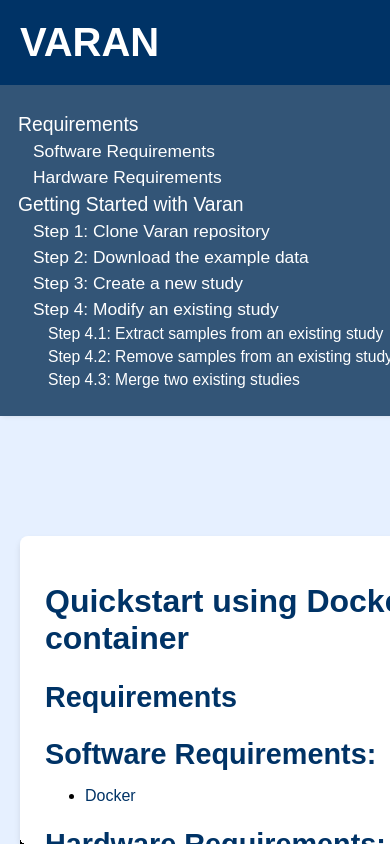
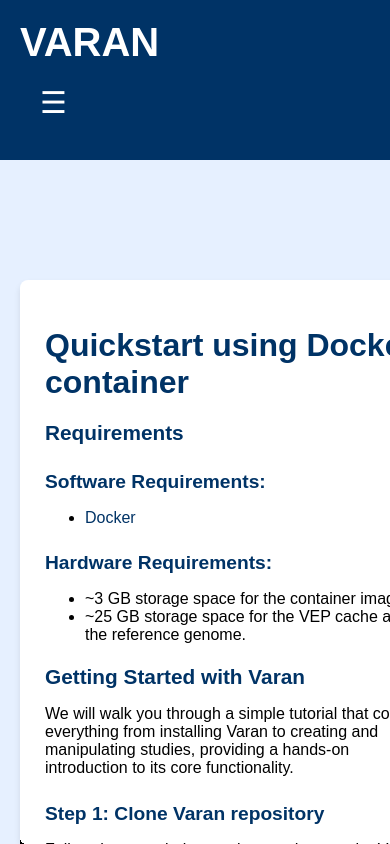
Before and after one commit to bioinformatics-policlinicogemelli/Varan, a plain HTML site: page docs/quickstart.html in a window 390 px wide. Shown: the top 844 px of the page. Drawn offline with Linux system fonts and the light colour scheme.

Commit message:
* added disappearing menu * set font size

```diff
--- a/docs/quickstart.html
+++ b/docs/quickstart.html
@@ -33,6 +33,18 @@
             margin: 0;
         }
 
+        /* Menu a tendina */
+        .menu-icon {
+            display: block;
+            cursor: pointer;
+            font-size: 30px;
+            color: white;
+            padding: 10px;
+            background-color: #003366;
+            border: none;
+            margin: 10px;
+        }
+
         /* Contenitore principale con barra laterale e contenuto */
         .main-container {
             display: flex;
@@ -54,6 +66,11 @@
             overflow-y: auto;
             padding-left: 15px;
             box-shadow: 2px 0 5px rgba(0, 0, 0, 0.1);
+            display: none; /* Nascondi la sidebar per default */
+        }
+
+        .sidebar.active {
+            display: block; /* Mostra la sidebar quando è attiva */
         }
 
         .sidebar h2 {
@@ -103,8 +120,8 @@
         }
 
         .content::-webkit-scrollbar {
-        display: none; /* per Chrome, Safari, Edge */
-}
+            display: none; /* per Chrome, Safari, Edge */
+        }
 
         /* Titoli */
         .centered-heading {
@@ -119,9 +136,21 @@
         }
 
         h3 {
-            font-size: 1.5em;
-            color: #005599;
-            margin-bottom: 10px;
+            font-size: 1.8em;
+            color: #003366;
+            margin-bottom: 15px;
+        }
+
+        h4 {
+            font-size: 1.4em;
+            color: #003366;
+            margin-bottom: 7px;
+        }
+
+        h5 {
+            font-size: 1.2em;
+            color: #003366;
+            margin-bottom: px;
         }
 
         /* Code Blocks */
@@ -150,13 +179,6 @@
 
         a:hover {
             text-decoration: underline;
-        }
-
-        /* Step 4 Sub-Steps (4.1, 4.2, etc.) */
-        h3#step-4-1, h3#step-4-2, h3#step-4-3 {
-            font-size: 1.6em;
-            font-weight: normal;
-            margin-left: 20px;
         }
 
         /* Responsiveness */
@@ -193,6 +215,18 @@
             h3 {
                 font-size: 1.3em;
             }
+
+            h4 {
+                font-size: 1.2em;
+            }
+
+            h5 {
+                font-size: 1.1em;
+            }
+
+            .menu-icon {
+                display: block; /* Mostra l'icona del menu a tendina sui dispositivi mobili */
+            }
         }
     </style>
 </head>
@@ -200,7 +234,8 @@
 
     <!-- Barra Superiore -->
     <header>
-        <h1>VARAN</h1>
+        <h1><a href="index.html" style="color: white; text-decoration: none;">VARAN</a></h1>
+        <button class="menu-icon" onclick="toggleMenu()">&#9776;</button>
     </header>
 
     <!-- Contenitore principale (barra laterale + contenuto) -->
@@ -235,19 +270,20 @@
         <div class="content">
             <h2 class="centered-heading">Quickstart using Docker container</h2>
 
-            <h2 id="requirements">Requirements</h2>
-            <h2 class="subsection-title" id="software-requirements">Software Requirements:</h2>
+            <h3 id="requirements">Requirements</h3>
+            <h4 class="subsection-title" id="software-requirements">Software Requirements:</h4>
             <ul>
                 <li><a href="https://www.docker.com/">Docker</a></li>
             </ul>
-            <h2 class="subsection-title" id="hardware-requirements">Hardware Requirements:</h2>
+            <h4 class="subsection-title" id="hardware-requirements">Hardware Requirements:</h4>
             <ul>
                 <li>~3 GB storage space for the container image.</li>
                 <li>~25 GB storage space for the VEP cache and the reference genome.</li>
             </ul>
 
-            <h2 id="getting-started">Getting Started with Varan</h2>
-            <h2 class="subsection-title" id="step-1">Step 1: Clone Varan repository</h2>
+            <h3 id="getting-started">Getting Started with Varan</h3>
+            <p>We will walk you through a simple tutorial that covers everything from installing Varan to creating and manipulating studies, providing a hands-on introduction to its core functionality.</p>
+            <h4 class="subsection-title" id="step-1">Step 1: Clone Varan repository</h4>
             <p>Follow the steps below to clone and set up the Varan repository:</p>
             <pre>git clone https://github.com/bioinformatics-policlinicogemelli/Varan-Pub.git</pre>
             <p>Navigate to the repository and build the Docker container:</p>
@@ -257,7 +293,7 @@
             <pre>docker run --rm -it varan -h</pre>
             <p><span class="highlight">⚠️ For Windows users:</span> Some issues with Git Bash have been reported. It is recommended to launch the docker command through <a href="https://learn.microsoft.com/en-us/powershell/scripting/overview?view=powershell-7.4">Powershell</a>.</p>
 
-            <h2 class="subsection-title" id="step-2">Step 2: Download the example data</h2>
+            <h4 class="subsection-title" id="step-2">Step 2: Download the example data</h4>
             <p>Run the following command to download all the necessary files for your first study:</p>
             <pre>wget .........</pre>
             <p>The TEST folder will be organized into the following subfolders:</p>
@@ -267,14 +303,15 @@
                 <li><span class="highlight">Vep_cache</span>: stores the transcript models, regulatory features, and variant data for <i>Homo sapiens</i>.</li>
             </ul>
 
-            <h2 class="subsection-title" id="step-3">Step 3: Create a new study</h2>
+            <h4 class="subsection-title" id="step-3">Step 3: Create a new study</h4>
             <p>To create your first study, run the following command:</p>
             <pre>python varan.py -i TEST/Input -o output_test -c mixed</pre>
-            <p>After about 2 minutes, the <i>output_test_v1</i> folder will be ready. Congratulations on completing your first Varan study!</p>
+            <p>After about 2 minutes, the <i>output_test_v1</i> folder will be ready.</p>
+            <p>Congratulations on completing your first Varan study! You can take some time to explore the output files.</p>
 
-            <h2 class="subsection-title" id="step-4">Step 4: Modify an existing study</h2>
+            <h4 class="subsection-title" id="step-4">Step 4: Modify an existing study</h4>
 
-            <h3 id="step-4-1">Step 4.1: Extract samples from an existing study</h3>
+            <h5 id="step-4-1">Step 4.1: Extract samples from an existing study</h5>
             <p>Create a list containing the desired samples:</p>
             <pre>nano extract_list.tsv</pre>
             <p>In the editor, type the sample IDs:</p>
@@ -283,7 +320,7 @@
             <p>Save and close the file. Then, extract the samples using:</p>
             <pre>python varan.py -e -p output_test_v1 -s extract_list.tsv -o extract_study</pre>
 
-            <h3 id="step-4-2">Step 4.2: Remove samples from an existing study</h3>
+            <h5 id="step-4-2">Step 4.2: Remove samples from an existing study</h5>
             <p>Create a list of the samples to remove:</p>
             <pre>nano remove_list.tsv</pre>
             <p>In the editor, type the sample IDs:</p>
@@ -293,12 +330,19 @@
             <p>Save and close the file. Then, remove the samples using:</p>
             <pre>python varan.py -r -p output_test_v1 -s remove_list.tsv -o remove_study</pre>
 
-            <h3 id="step-4-3">Step 4.3: Merge two existing studies</h3>
+            <h5 id="step-4-3">Step 4.3: Merge two existing studies</h5>
             <p>To merge the <i>remove_study_v1</i> and <i>extract_study_v1</i> studies, use the following command:</p>
             <pre>python varan.py -u -p extract_study_v1 -n remove_study_v1 -o update_study</pre>
             <p>This will create the <i>update_study_v1</i> folder with the samples from both studies.</p>
         </div>
     </div>
 
+    <script>
+        // Funzione per mostrare/nascondere il menu laterale
+        function toggleMenu() {
+            const sidebar = document.querySelector('.sidebar');
+            sidebar.classList.toggle('active');
+        }
+    </script>
 </body>
 </html>
```
